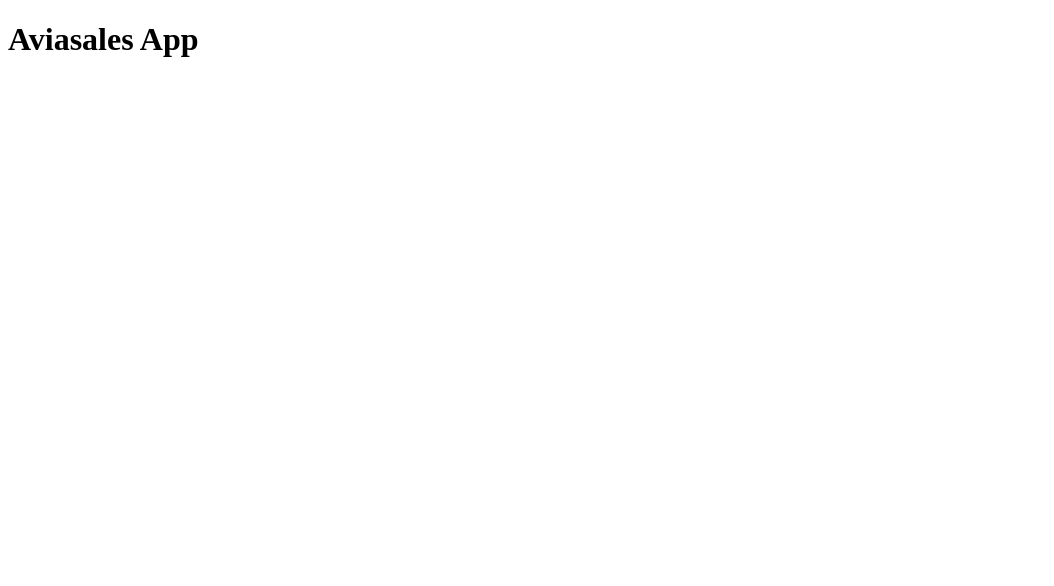
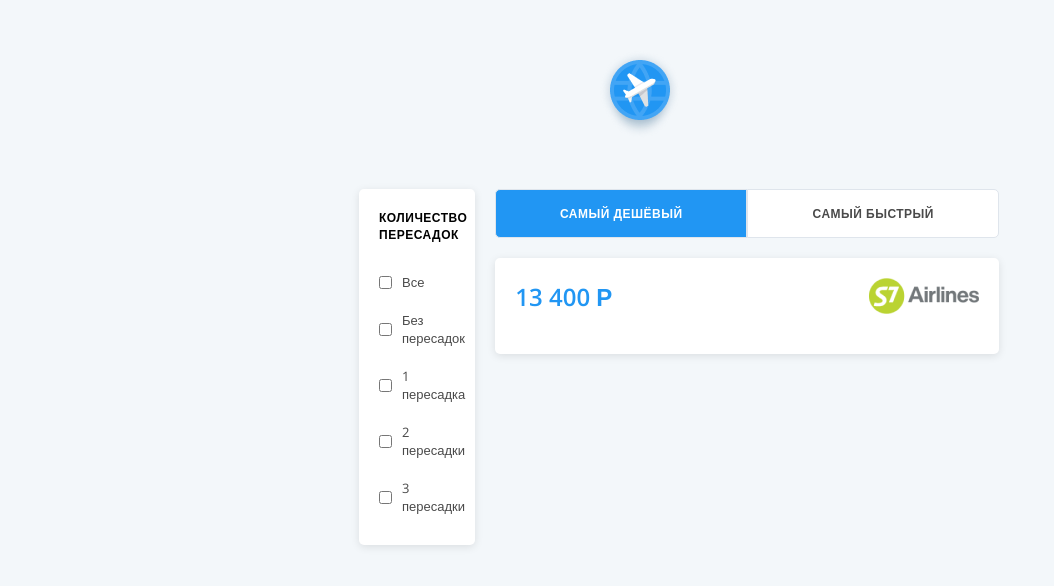
Before and after one commit to pomegranitedesign/aviasales-challenge, a React (Create React App) app: page / in a window 1280 px wide. Shown: the top 586 px of the page, without its empty margins (0-1054 px from the left). Built offline with nearby package versions, Linux system fonts and the light colour scheme.

Commit message:
Finished the base structure

```diff
--- a/src/App.js
+++ b/src/App.js
@@ -1,11 +1,34 @@
 import React from 'react'
+import styled from 'styled-components'
+
+import Header from './Components/Header'
+import Filters from './Components/Filters'
+import Sort from './Components/Sort'
+import Container from './Components/Container'
+import Card from './Components/Card'
 
 const App = () => {
 	return (
 		<div className="App">
-			<h1>Aviasales App</h1>
+			<Header />
+
+			<Container>
+				<Controls>
+					<Filters />
+
+					<div style={{ marginLeft: 20 }}>
+						<Sort />
+						<Card />
+					</div>
+				</Controls>
+			</Container>
 		</div>
 	)
 }
 
+const Controls = styled.div`
+	display: flex;
+	align-items: flex-start;
+`
+
 export default App
--- /dev/null
+++ b/src/Components/Card.js
@@ -0,0 +1,41 @@
+import React from 'react'
+import styled from 'styled-components'
+
+import DemoLogo from '../Assets/Images/demoLogoCompany.png'
+
+const Card = () => {
+	return (
+		<Wrapper>
+			<Top>
+				<Price>13 400 Р</Price>
+				<Logo src={DemoLogo} />
+			</Top>
+		</Wrapper>
+	)
+}
+
+const Wrapper = styled.div`
+	margin-top: 20px;
+	min-width: 502px;
+	background-color: #ffffff;
+	padding: 20px;
+	box-shadow: 0px 2px 8px rgba(0, 0, 0, 0.1);
+	border-radius: 5px;
+`
+
+const Top = styled.div`
+	display: flex;
+	align-items: center;
+	justify-content: space-between;
+	margin-bottom: 20px;
+`
+
+const Price = styled.h1`
+	color: #2196f3;
+	font-size: 24px;
+	font-weight: 600;
+`
+
+const Logo = styled.img``
+
+export default Card
--- /dev/null
+++ b/src/Components/Container.js
@@ -0,0 +1,7 @@
+import styled from 'styled-components'
+
+export default styled.div`
+	max-width: 60%;
+	padding: 0 103px;
+	margin: 0 auto;
+`
--- /dev/null
+++ b/src/Components/Filters.js
@@ -0,0 +1,65 @@
+import React from 'react'
+import styled from 'styled-components'
+
+import Title from './Title'
+import Container from './Container'
+
+const Filters = () => {
+	return (
+		<Wrapper>
+			<div style={{ padding: '20px 0 0 20px' }}>
+				<Title>Количество Пересадок</Title>
+			</div>
+
+			<Settings>
+				<Setting>
+					<Checkbox type="checkbox" /> <Label>Все</Label>
+				</Setting>
+				<Setting>
+					<Checkbox type="checkbox" /> <Label>Без пересадок</Label>
+				</Setting>
+				<Setting>
+					<Checkbox type="checkbox" /> <Label>1 пересадка</Label>
+				</Setting>
+				<Setting>
+					<Checkbox type="checkbox" /> <Label>2 пересадки</Label>
+				</Setting>
+				<Setting>
+					<Checkbox type="checkbox" /> <Label>3 пересадки</Label>
+				</Setting>
+			</Settings>
+		</Wrapper>
+	)
+}
+
+const Wrapper = styled.div`
+	min-height: 252px;
+	width: 232px;
+	border-radius: 5px;
+	box-shadow: 0px 2px 8px rgba(0, 0, 0, 0.1);
+	background-color: #ffffff;
+	padding-bottom: 20px;
+`
+
+const Settings = styled.ul`margin-top: 20px;`
+
+const Setting = styled.li`
+	list-style: none;
+	display: flex;
+	align-items: center;
+	padding: 10px;
+
+	&:hover {
+		background-color: #f1fcff;
+	}
+`
+
+const Checkbox = styled.input`margin-left: 10px;`
+
+const Label = styled.label`
+	font-size: 13px;
+	color: #4a4a4a;
+	margin-left: 10px;
+`
+
+export default Filters
--- /dev/null
+++ b/src/Components/Header.js
@@ -0,0 +1,22 @@
+import React from 'react'
+import styled from 'styled-components'
+
+import Container from './Container'
+import Logo from '../Assets/Images/Logo.png'
+
+const Header = () => {
+	return (
+		<Container>
+			<header>
+				<Image src={Logo} alt="Logo" />
+			</header>
+		</Container>
+	)
+}
+
+const Image = styled.img`
+	display: block;
+	margin: 50px auto;
+`
+
+export default Header
--- /dev/null
+++ b/src/Components/Sort.js
@@ -0,0 +1,53 @@
+import React, { useState } from 'react'
+import styled from 'styled-components'
+
+const Sort = () => {
+	const [ sortBy, setSortBy ] = useState('lowest')
+	return (
+		<Wrapper>
+			<Button
+				style={{ borderTopLeftRadius: 5, borderBottomLeftRadius: 5 }}
+				isActive={sortBy === 'lowest'}
+				value={sortBy}
+				onClick={() => setSortBy('lowest')}
+			>
+				Самый Дешёвый
+			</Button>
+
+			<Button
+				isActive={sortBy === 'fastest'}
+				value={sortBy}
+				onClick={() => setSortBy('fastest')}
+				style={{ borderTopRightRadius: 5, borderBottomRightRadius: 5 }}
+			>
+				Самый Быстрый
+			</Button>
+		</Wrapper>
+	)
+}
+
+const Wrapper = styled.div`
+	display: flex;
+	align-items: center;
+`
+
+const Button = styled.button`
+	padding: 15px 57px;
+	background-color: ${({ isActive }) => (isActive ? '#2196F3' : '#ffffff')};
+	border: none;
+	border: 1px solid #dfe5ec;
+	cursor: pointer;
+	width: 252px;
+	letter-spacing: 0.5px;
+	color: ${({ isActive }) => (isActive ? '#ffffff' : '#4a4a4a')};
+	font-size: 12px;
+	font-weight: 600;
+	outline: 0;
+	text-transform: uppercase;
+
+	&:--moz-focus-inner {
+		border: none;
+	}
+`
+
+export default Sort
--- /dev/null
+++ b/src/Components/Title.js
@@ -0,0 +1,8 @@
+import styled from 'styled-components'
+
+export default styled.h1`
+	font-size: 12px;
+	font-weight: 600;
+	letter-spacing: 0.5px;
+	text-transform: uppercase;
+`
--- /dev/null
+++ b/src/index.css
@@ -0,0 +1,14 @@
+@import url('https://fonts.googleapis.com/css?family=Open+Sans:400,600,700,800&display=swap');
+
+*,
+*::before,
+*::after {
+	padding: 0;
+	margin: 0;
+	box-sizing: border-box;
+	font-family: 'Open Sans', sans-serif;
+}
+
+html {
+	background-color: #f3f7fa;
+}
--- a/src/index.js
+++ b/src/index.js
@@ -1,9 +1,10 @@
 import React from 'react'
-import ReactDOM from 'react-dom'
+import { render } from 'react-dom'
 
 import App from './App'
+import './index.css'
 
-ReactDOM.render(
+render(
 	<React.StrictMode>
 		<App />
 	</React.StrictMode>,
```
Also changed, not shown: src/Assets/Images/Logo.png (renamed from src/Assets/Logo.png), src/Assets/Images/demoLogoCompany.png (added).
